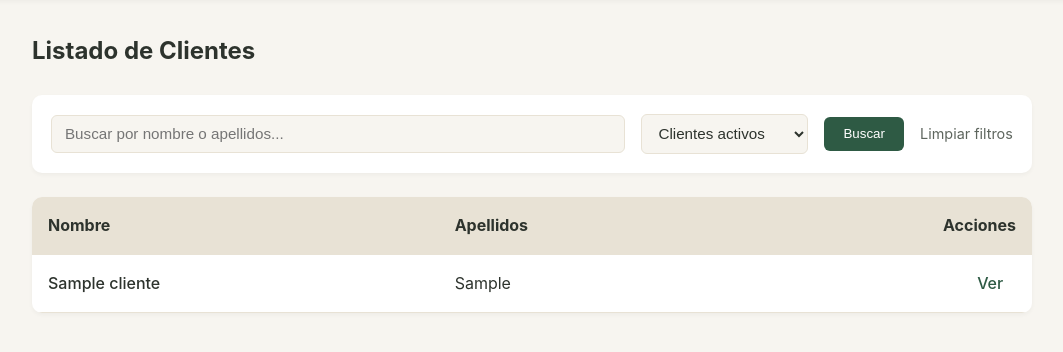
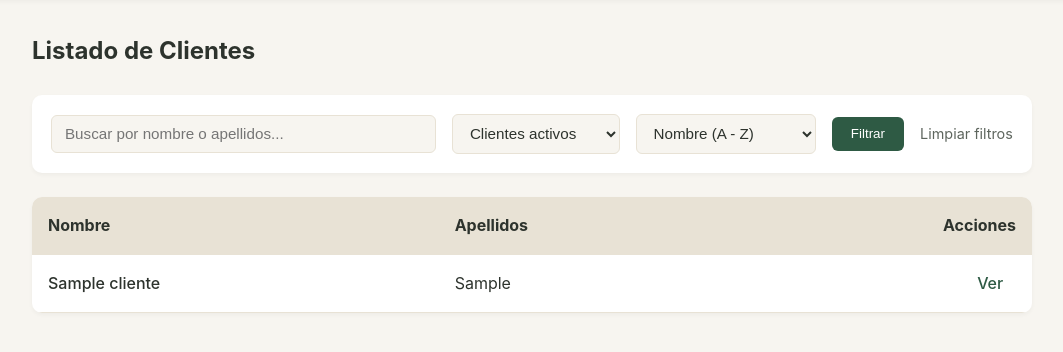
Before and after one commit to yayo-bs/GestorDeClientes, a Django app: page /clientes/ in a window 1280 px wide. Shown: the part 72-424 px from the top of the page, without its empty margins (108-1171 px from the left). Run offline with Django 5.2, Linux system fonts and the light colour scheme; tables that the repository leaves empty hold one stand-in row (values such as "Sample post").

Commit message:
Creado el botón de ordenar para la lista de clientes

```diff
--- a/clientes/templates/clientes/lista.html
+++ b/clientes/templates/clientes/lista.html
@@ -6,7 +6,6 @@
 <div style="display: flex; justify-content: space-between; align-items: center; margin-bottom: 1.5rem;">
     <h2>Listado de Clientes</h2>
 
-    {# 1. El botón de añadir solo aparece si el usuario está autenticado #}
     {% if user.is_authenticated %}
         <a href="{% url 'crear_cliente' %}" style="background-color: var(--green-primary); color: white; padding: 0.6rem 1.2rem; text-decoration: none; border-radius: var(--radius-sm); font-weight: 500;">
             + Añadir cliente
@@ -14,16 +13,20 @@
     {% endif %}
 </div>
 
-<!-- FORMULARIO DE BÚSQUEDA Y FILTROS -->
+<!-- FORMULARIO DE BÚSQUEDA, FILTRO Y ORDEN -->
 <form method="get" action="{% url 'lista_clientes' %}" style="background-color: var(--bg-card); padding: 1.2rem; border-radius: var(--radius-md); box-shadow: var(--shadow-sm); margin-bottom: 1.5rem; display: flex; gap: 1rem; flex-wrap: wrap; align-items: center;">
 
-    <!-- Input de Búsqueda Texto (?q=) -->
-    <div style="flex: 1; min-width: 220px;">
+    <!-- Inputs ocultos que enviarán order y dir a Django -->
+    <input type="hidden" name="order" id="id_order" value="{{ orden_activo }}">
+    <input type="hidden" name="dir" id="id_dir" value="{{ direccion_activa }}">
+
+    <!-- 1. Búsqueda por texto (?q=) -->
+    <div style="flex: 1; min-width: 200px;">
         <input type="text" name="q" value="{{ query }}" placeholder="Buscar por nombre o apellidos..." style="width: 100%; padding: 0.6rem 0.8rem; border: 1px solid var(--beige-accent); border-radius: var(--radius-sm); font-size: 0.95rem; outline: none; background-color: var(--bg-main); color: var(--text-main);">
     </div>
 
-    <!-- Desplegable de Estado (?estado=) -->
-    <div style="min-width: 160px;">
+    <!-- 2. Filtro de Estado (?estado=) -->
+    <div style="min-width: 150px;">
         <select name="estado" style="width: 100%; padding: 0.6rem 0.8rem; border: 1px solid var(--beige-accent); border-radius: var(--radius-sm); font-size: 0.95rem; background-color: var(--bg-main); color: var(--text-main);">
             <option value="activos" {% if estado_seleccionado == 'activos' %}selected{% endif %}>Clientes activos</option>
             <option value="inactivos" {% if estado_seleccionado == 'inactivos' %}selected{% endif %}>Clientes inactivos</option>
@@ -31,20 +34,28 @@
         </select>
     </div>
 
-    <!-- Botón Submit -->
+    <!-- 3. DESPLEGABLE DE ORDEN -->
+    <div style="min-width: 180px;">
+        <select id="select_orden" onchange="actualizarOrdenParametros(this.value)" style="width: 100%; padding: 0.6rem 0.8rem; border: 1px solid var(--beige-accent); border-radius: var(--radius-sm); font-size: 0.95rem; background-color: var(--bg-main); color: var(--text-main);">
+            <option value="nombre_asc" {% if orden_combina == 'nombre_asc' %}selected{% endif %}>Nombre (A - Z)</option>
+            <option value="nombre_desc" {% if orden_combina == 'nombre_desc' %}selected{% endif %}>Nombre (Z - A)</option>
+            <option value="apellidos_asc" {% if orden_combina == 'apellidos_asc' %}selected{% endif %}>Apellidos (A - Z)</option>
+            <option value="apellidos_desc" {% if orden_combina == 'apellidos_desc' %}selected{% endif %}>Apellidos (Z - A)</option>
+        </select>
+    </div>
+
     <button type="submit" style="background-color: var(--green-primary); color: white; border: none; padding: 0.6rem 1.2rem; border-radius: var(--radius-sm); font-weight: 500; cursor: pointer;">
-        Buscar
+        Filtrar
     </button>
 
-    <!-- Botón para limpiar filtros -->
-    {% if query or estado_seleccionado != 'activos' %}
+    {% if query or estado_seleccionado != 'activos' or orden_activo != 'nombre' or direccion_activa != 'asc' %}
         <a href="{% url 'lista_clientes' %}" style="color: var(--text-muted); text-decoration: none; font-size: 0.9rem;">
             Limpiar filtros
         </a>
     {% endif %}
 </form>
 
-<!-- TABLA DE RESULTADOS -->
+<!-- TABLA LIMPIA (SIN ENLACES EN LOS ENCABEZADOS) -->
 <div style="background-color: var(--bg-card); border-radius: var(--radius-md); box-shadow: var(--shadow-sm); overflow: hidden;">
     <table style="width: 100%; border-collapse: collapse; text-align: left;">
         <thead>
@@ -60,12 +71,10 @@
                 <td style="padding: 1rem; font-weight: 500;">{{ cliente.nombre }}</td>
                 <td style="padding: 1rem; color: var(--text-main);">{{ cliente.apellidos }}</td>
                 <td style="padding: 1rem; text-align: right;">
-                    {# La vista de detalle siempre es pública #}
                     <a href="{% url 'detalle_cliente' cliente.pk %}" style="color: var(--green-primary); text-decoration: none; margin-right: 0.8rem; font-weight: 500;">
                         Ver
                     </a>
 
-                    {# 2. Las acciones de editar y eliminar solo para usuarios autenticados #}
                     {% if user.is_authenticated %}
                         <a href="{% url 'editar_cliente' cliente.pk %}" style="color: var(--text-muted); text-decoration: none; margin-right: 0.8rem;">
                             Editar
@@ -90,4 +99,13 @@
         </tbody>
     </table>
 </div>
+
+<!-- JS auxiliar para separar valor del select en order y dir -->
+<script>
+function actualizarOrdenParametros(valor) {
+    const partes = valor.split('_');
+    document.getElementById('id_order').value = partes[0];
+    document.getElementById('id_dir').value = partes[1];
+}
+</script>
 {% endblock %}
--- a/clientes/views.py
+++ b/clientes/views.py
@@ -7,6 +7,10 @@ from django.shortcuts import render, get_object_or_404, redirect
 from .models import Cliente
 from .forms import ClienteForm
 
+ORDEN_CAMPOS_PERMITIDOS = {
+    'nombre': 'nombre',
+    'apellidos': 'apellidos',
+}
 
 def lista_clientes(request):
     # Base inicial: recuperamos todos los clientes
@@ -16,23 +20,42 @@ def lista_clientes(request):
     q = request.GET.get('q', '').strip()
     estado = request.GET.get('estado', 'activos')
 
-    # 2. Aplicar filtro adicional (?estado=)
+    # 2. Capturar y validar parámetros de ORDEN (?orden= Y ?dir=)
+    orden = request.GET.get('orden', 'nombre').lower()
+    direccion = request.GET.get('dir', 'asc').lower()
+
+    # Validar que el campo pertenezca a la lista blanca (por defecto 'nombre')
+    campo_orden = ORDEN_CAMPOS_PERMITIDOS.get(orden, 'nombre')
+
+    # Validar dirección (por defecto 'asc')
+    if direccion not in ['asc', 'desc']:
+        direccion = 'asc'
+
+    # 3. Aplicar filtro adicional (?estado=) y busqueda por texto
     if estado == 'activos':
         clientes = clientes.filter(activo=True)
     elif estado == 'inactivos':
         clientes = clientes.filter(activo=False)
-    # Si estado es 'todos' o cualquier otro valor, no filtramos por activo/inactivo
 
-    # 3. Aplicar búsqueda por texto (?q=) sobre nombre o apellidos
     if q:
         clientes = clientes.filter(
             Q(nombre__icontains=q) | Q(apellidos__icontains=q)
         )
 
+    # 4. Aplicar ordenamiento
+    criterio_orden = (
+        f'-{campo_orden}' if direccion == 'desc' else campo_orden
+    )
+    clientes = clientes.order_by(criterio_orden)
+
     context = {
         'clientes': clientes,
         'q': q,
         'estado': estado,
+        'orden': orden,
+        'direccion_activa': direccion,
+        # Valor combinado para el <select> del template
+        'orden_combina': f'{orden}_{direccion}',
     }
 
     # Pasamos los clientes al template mediante el contexto
```
